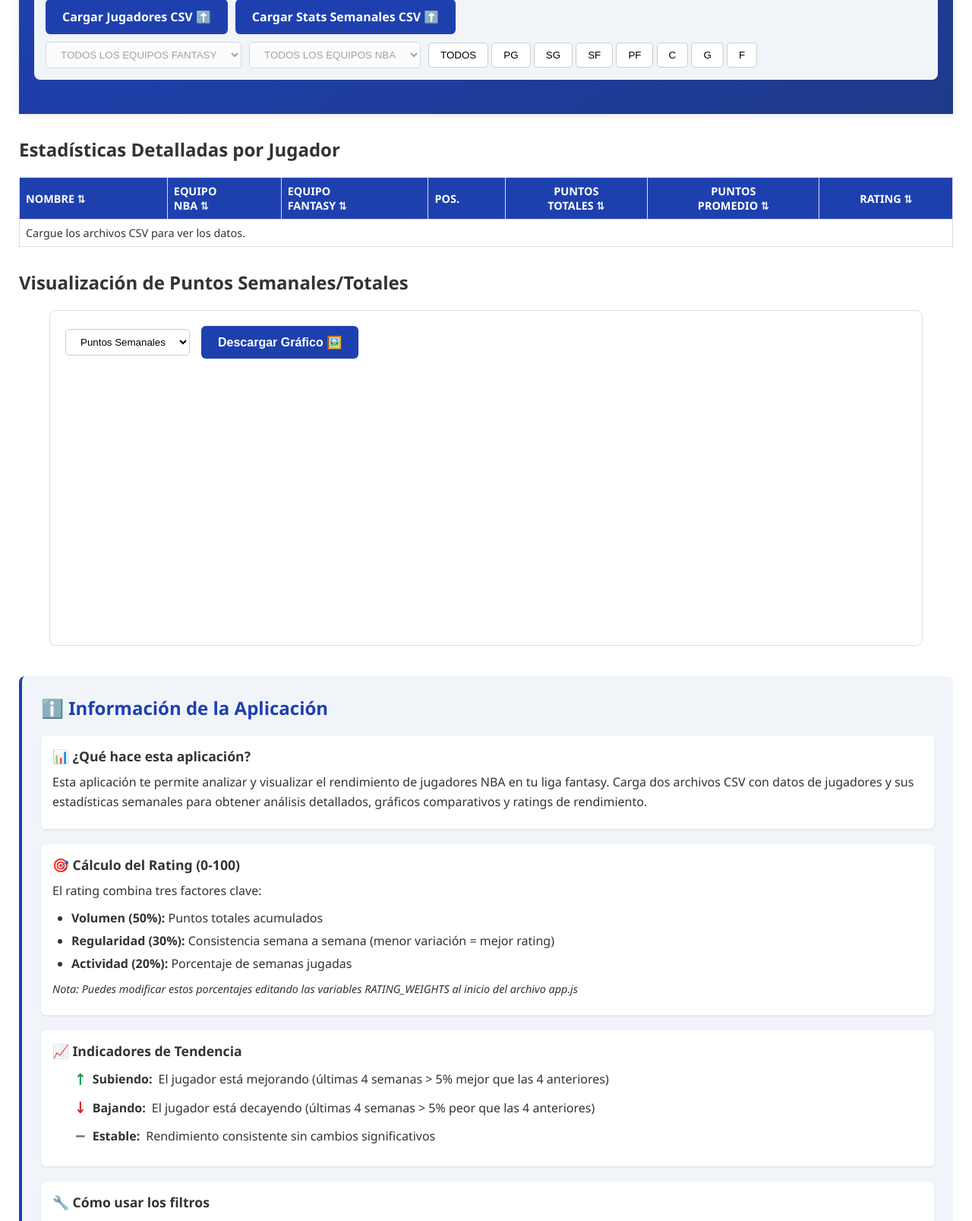
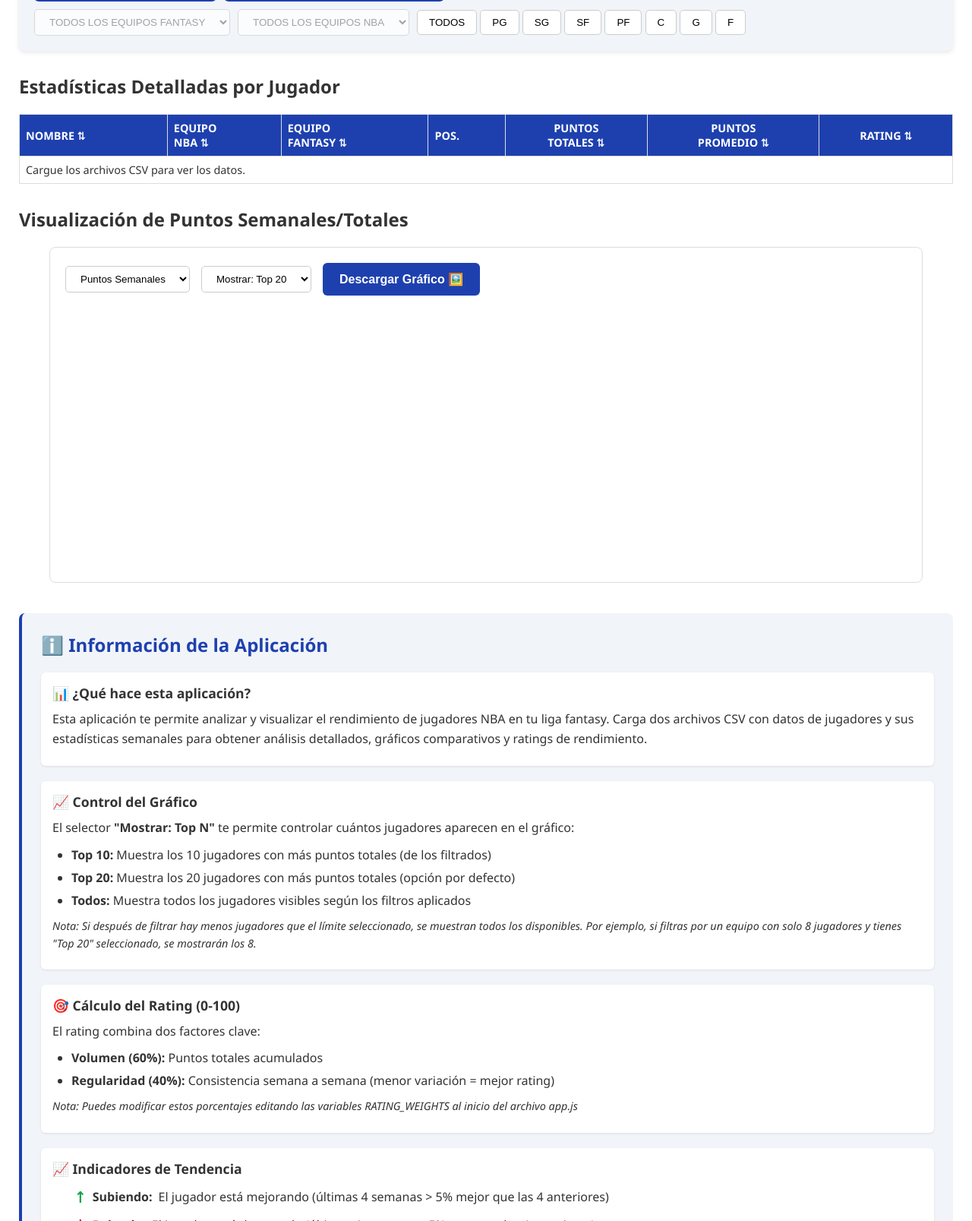
Before and after one commit to jhernand-alt/nba-fantasy-app, a plain HTML site: page index.html in a window 1280 px wide. Shown: the part 189-1796 px from the top of the page at 76% size. Drawn offline with nearby package versions, Linux system fonts and the light colour scheme.

Commit message:
Add files via upload

```diff
--- a/app.js
+++ b/app.js
@@ -26,11 +26,11 @@ const COLUMN_DELIMITER = ';'; // Delimitador de columnas
 // CONFIGURACIÓN DE FÓRMULA DE RATING (EDITABLE)
 // ============================================================================
 // Puedes modificar estos valores para ajustar cómo se calcula el rating
-// IMPORTANTE: Los tres valores deben sumar 1.0 (100%)
+// IMPORTANTE: Los valores deben sumar 1.0 (100%)
 const RATING_WEIGHTS = {
-    volume: 0.50,      // 50% - Peso del volumen de puntos totales
-    regularity: 0.30,  // 30% - Peso de la regularidad (inversa del CV)
-    activity: 0.20     // 20% - Peso del porcentaje de semanas jugadas
+    volume: 0.60,      // 60% - Peso del volumen de puntos totales
+    regularity: 0.40,  // 40% - Peso de la regularidad (inversa del CV)
+    activity: 0.00     // 0% - No se usa (todos los jugadores tienen el mismo número de semanas)
 };
 // ============================================================================ en CSV
 
@@ -594,8 +594,8 @@ function applyFiltersAndSort() {
     // Renderizar tabla y gráfico con los datos filtrados
     renderTable(activePlayers);
 
-    const chartType = document.getElementById('chartTypeSelector').value;
-    renderChart(activePlayers, chartType);
+    // Usar updateChartDisplay para que aplique el límite del selector
+    updateChartDisplay();
 }
 
 // ============================================================================
@@ -950,7 +950,19 @@ function renderTable(players) {
  */
 window.updateChartDisplay = function() {
     const chartType = document.getElementById('chartTypeSelector').value;
-    renderChart(activePlayers, chartType);
+    const chartLimit = document.getElementById('chartLimitSelector').value;
+
+    // Determinar qué jugadores mostrar según el límite seleccionado
+    let playersToChart = [...activePlayers];
+
+    if (chartLimit !== 'all') {
+        const limit = parseInt(chartLimit);
+        // Ordenar por puntos totales (descendente) y tomar los top N
+        playersToChart.sort((a, b) => b.totalPoints - a.totalPoints);
+        playersToChart = playersToChart.slice(0, limit);
+    }
+
+    renderChart(playersToChart, chartType);
 }
 
 /**
--- a/index.html
+++ b/index.html
@@ -11,8 +11,7 @@
 </head>
 <body>
 
-    <main class="container">
-
+    <!-- Header con título y selector de tema -->
     <header>
         <div class="header-wrapper">
             <h1>Liga Fantasy NBA "GO LAKERS!!!"</h1>
@@ -65,7 +64,11 @@
                 </div>
             </div>
         </div>
+    </header>
 
+    <main class="container">
+
+        <!-- Sección de controles y filtros -->
         <div class="controls-and-filters" role="region" aria-label="Filtros y Controles de Datos">
                 <!-- FILA 1: Botones de carga de archivos CSV -->
                 <div id="fileControls" class="controls-row">
@@ -103,7 +106,7 @@
                     </div>
                 </div>
             </div>
-        </header>
+        </div>
 
         <section aria-labelledby="tablaJugadoresHeader">
             <h2 id="tablaJugadoresHeader">Estadísticas Detalladas por Jugador</h2>
@@ -135,6 +138,11 @@
                         <option value="weekly">Puntos Semanales</option>
                         <option value="total">Puntos Totales</option>
                     </select>
+                    <select id="chartLimitSelector" class="chart-selector" onchange="updateChartDisplay()">
+                        <option value="10">Mostrar: Top 10</option>
+                        <option value="20" selected>Mostrar: Top 20</option>
+                        <option value="all">Mostrar: Todos</option>
+                    </select>
                     <button id="downloadChart" class="btn-download" disabled>Descargar Gráfico 🖼️</button>
                 </div>
                 <canvas id="pointsChart"></canvas>
@@ -152,12 +160,22 @@
                 </div>
 
                 <div class="info-block">
+                    <h3>📈 Control del Gráfico</h3>
+                    <p>El selector <strong>"Mostrar: Top N"</strong> te permite controlar cuántos jugadores aparecen en el gráfico:</p>
+                    <ul>
+                        <li><strong>Top 10:</strong> Muestra los 10 jugadores con más puntos totales (de los filtrados)</li>
+                        <li><strong>Top 20:</strong> Muestra los 20 jugadores con más puntos totales (opción por defecto)</li>
+                        <li><strong>Todos:</strong> Muestra todos los jugadores visibles según los filtros aplicados</li>
+                    </ul>
+                    <p class="info-note"><em>Nota: Si después de filtrar hay menos jugadores que el límite seleccionado, se muestran todos los disponibles. Por ejemplo, si filtras por un equipo con solo 8 jugadores y tienes "Top 20" seleccionado, se mostrarán los 8.</em></p>
+                </div>
+
+                <div class="info-block">
                     <h3>🎯 Cálculo del Rating (0-100)</h3>
-                    <p>El rating combina tres factores clave:</p>
+                    <p>El rating combina dos factores clave:</p>
                     <ul>
-                        <li><strong>Volumen (50%):</strong> Puntos totales acumulados</li>
-                        <li><strong>Regularidad (30%):</strong> Consistencia semana a semana (menor variación = mejor rating)</li>
-                        <li><strong>Actividad (20%):</strong> Porcentaje de semanas jugadas</li>
+                        <li><strong>Volumen (60%):</strong> Puntos totales acumulados</li>
+                        <li><strong>Regularidad (40%):</strong> Consistencia semana a semana (menor variación = mejor rating)</li>
                     </ul>
                     <p class="info-note"><em>Nota: Puedes modificar estos porcentajes editando las variables RATING_WEIGHTS al inicio del archivo app.js</em></p>
                 </div>
--- a/styles.css
+++ b/styles.css
@@ -82,6 +82,11 @@ header {
     padding: 25px 20px;
     color: white;
     box-shadow: 0 2px 8px var(--shadow);
+    position: fixed;
+    top: 0;
+    left: 0;
+    right: 0;
+    z-index: 100;
 }
 
 .header-wrapper {
@@ -212,7 +217,7 @@ header h1 {
 /* Container principal */
 .container {
     max-width: 1400px;
-    margin-top: 80px;
+    margin-top: 100px; /* Espacio para el header fijo */
     margin-bottom: 40px;
     margin-left: auto;
     margin-right: auto;
@@ -230,9 +235,10 @@ h2 {
 /* Contenedor Único para Controles y Filtros */
 .controls-and-filters {
     margin-bottom: 20px;
-    padding: 15px;
+    padding: 20px;
     background-color: var(--bg-tertiary);
     border-radius: 8px;
+    box-shadow: 0 2px 6px var(--shadow);
 }
 
 /* Estilos de la fila de botones/controles (flex-wrap ya permite adaptación) */
@@ -483,6 +489,11 @@ h2 {
 
 /* MEDIA QUERY PARA MÓVILES */
 @media (max-width: 768px) {
+    /* Ajustar margen superior del container para header fijo */
+    .container {
+        margin-top: 110px;
+    }
+
     .player-table {
         font-size: 0.8em;
         min-width: 900px; /* Mantener ancho mínimo para scroll horizontal */
```
Lines whose indentation alone changed are shown as unchanged.
